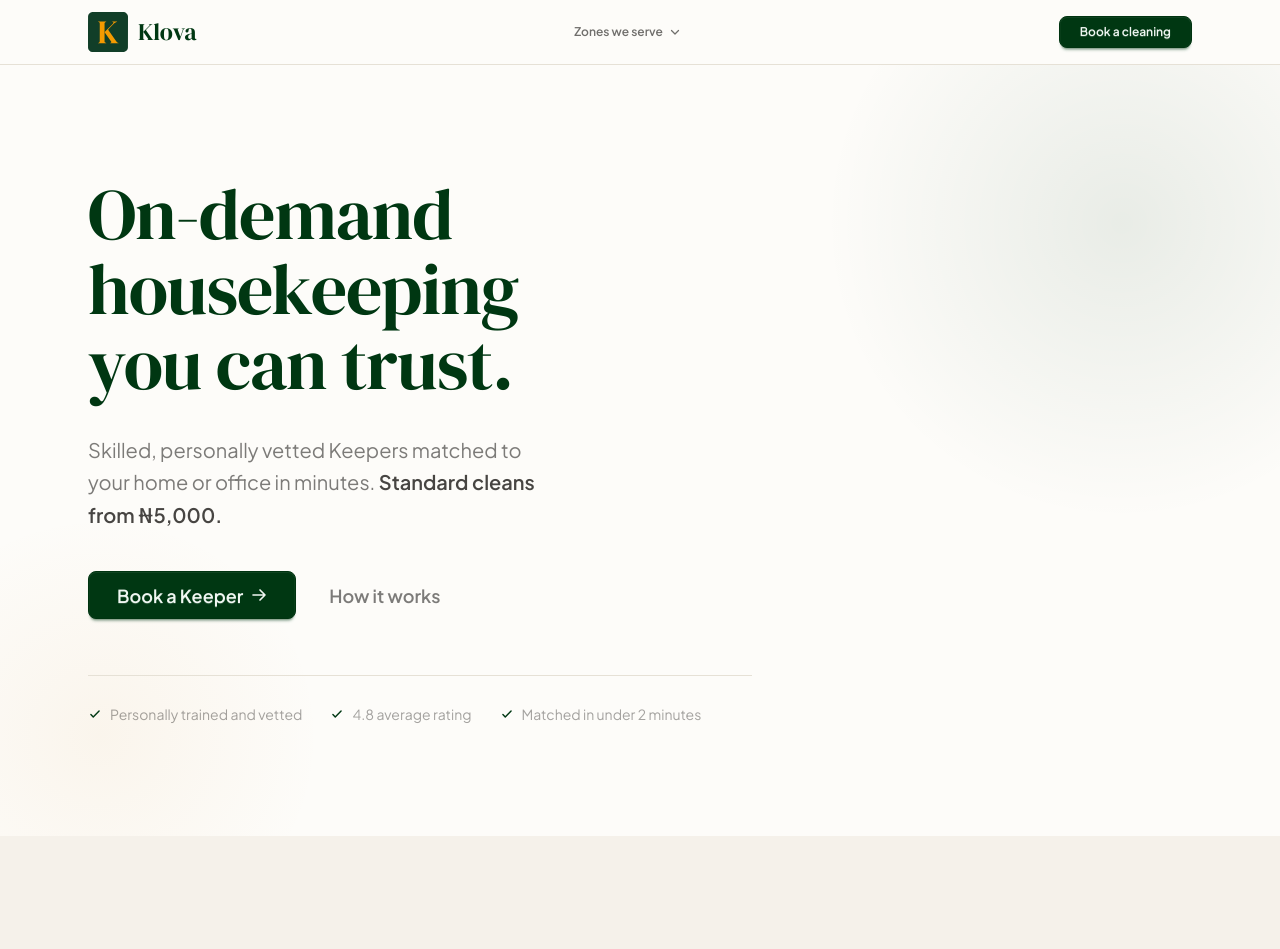
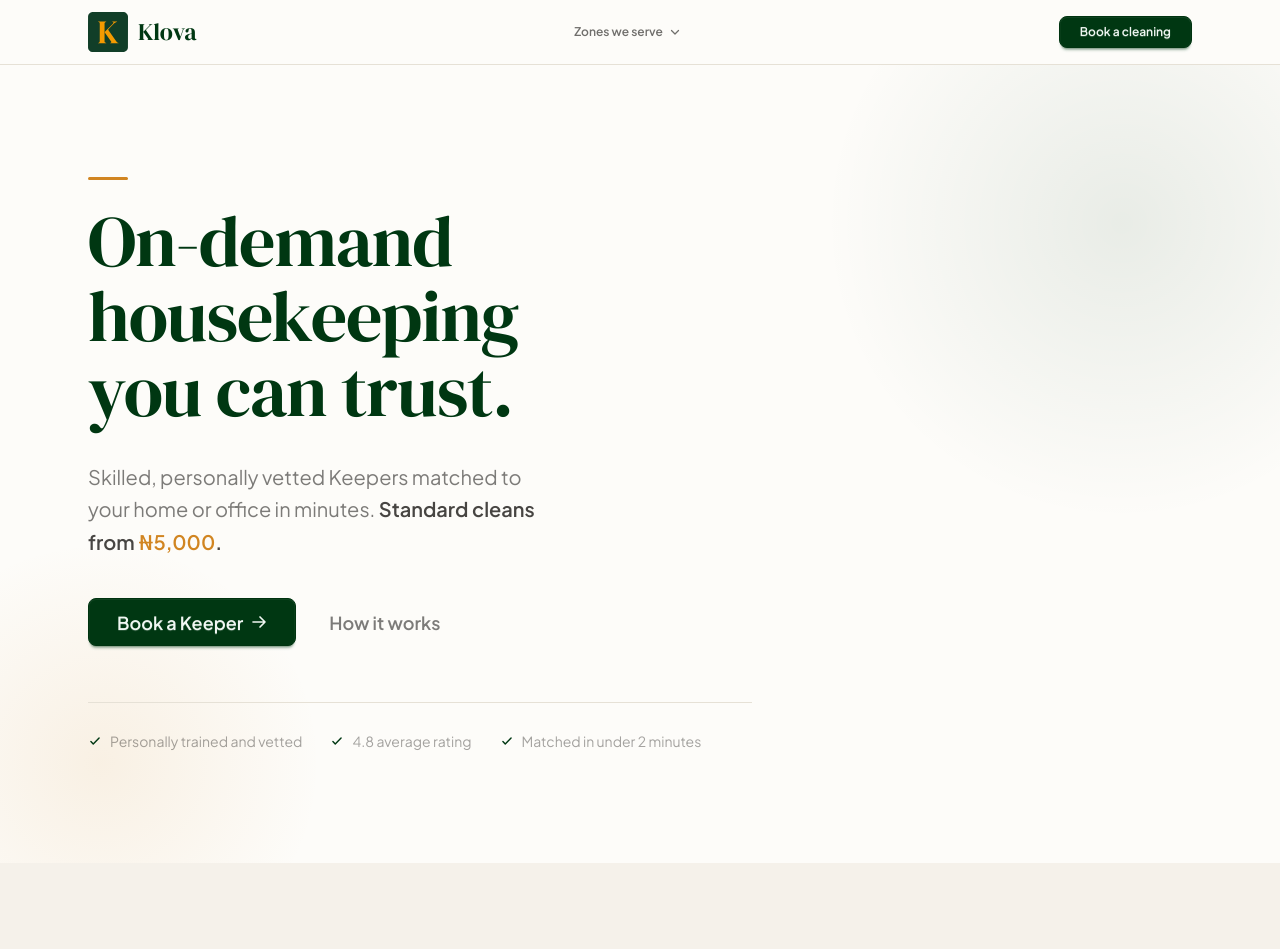
Before and after one commit to ReoXT/klova, a Next.js app in the folder Downloads/Klova/web/: page / in a window 1280 px wide. Shown: the top 949 px of the page. Built offline with nearby package versions, Linux system fonts and the light colour scheme.

Commit message:
feat(web): introduce amber accents into hero section
Add thin amber rule above headline, amber price highlight (₦5,000),
amber rating number in floating badge, and strengthen ambient amber orb.

Co-Authored-By: Claude Sonnet 4.6 <noreply@anthropic.com>

```diff
--- a/Downloads/Klova/web/app/(site)/page.tsx
+++ b/Downloads/Klova/web/app/(site)/page.tsx
@@ -106,13 +106,16 @@ function Hero() {
   return (
     <section className="relative overflow-hidden min-h-[82vh] flex items-center" style={{ background: "var(--surface-page)" }}>
       <div aria-hidden="true" className="pointer-events-none absolute -top-48 -right-48 w-[700px] h-[700px] rounded-full" style={{ background: "radial-gradient(circle, oklch(0.29 0.09 152 / 0.08) 0%, transparent 60%)" }} />
-      <div aria-hidden="true" className="pointer-events-none absolute -bottom-40 -left-40 w-[520px] h-[520px] rounded-full" style={{ background: "radial-gradient(circle, oklch(0.68 0.14 67 / 0.06) 0%, transparent 60%)" }} />
+      <div aria-hidden="true" className="pointer-events-none absolute -bottom-40 -left-40 w-[520px] h-[520px] rounded-full" style={{ background: "radial-gradient(circle, oklch(0.68 0.14 67 / 0.10) 0%, transparent 60%)" }} />
 
       <div className="max-w-6xl mx-auto px-5 sm:px-6 py-20 lg:py-28 w-full">
         <div className="hero-grid">
 
           {/* Copy */}
           <div>
+            {/* Amber accent rule — editorial mark above headline */}
+            <div className="fade-up fade-up-1 mb-6" aria-hidden="true" style={{ width: "2.5rem", height: "3px", borderRadius: "9999px", background: "var(--klova-accent)" }} />
+
             <h1 className="fade-up fade-up-1 leading-[1.04] text-primary mb-8" style={{ fontSize: "clamp(2.75rem, 7vw, 4.5rem)" }}>
               On-demand<br />
               housekeeping<br />
@@ -121,7 +124,7 @@ function Hero() {
 
             <p className="fade-up fade-up-2 text-lg sm:text-xl leading-relaxed max-w-md mb-10" style={{ color: "var(--text-muted)" }}>
               Skilled, personally vetted Keepers matched to your home or office in minutes.{" "}
-              <span className="font-semibold" style={{ color: "var(--text-body)" }}>Standard cleans from ₦5,000.</span>
+              <span className="font-semibold" style={{ color: "var(--text-body)" }}>Standard cleans from <span style={{ color: "var(--klova-accent)" }}>₦5,000</span>.</span>
             </p>
 
             <div className="fade-up fade-up-3 flex flex-col sm:flex-row gap-3 mb-14">
@@ -190,7 +193,7 @@ function HeroPhoto() {
             </svg>
           </div>
           <div>
-            <p className="text-sm font-bold leading-none mb-1" style={{ color: "var(--text-strong)" }}>4.8 / 5</p>
+            <p className="text-sm font-bold leading-none mb-1" style={{ color: "var(--klova-accent)" }}>4.8 / 5</p>
             <p className="text-[11px] leading-none" style={{ color: "var(--text-subtle)" }}>Keeper rating</p>
           </div>
         </div>
```
